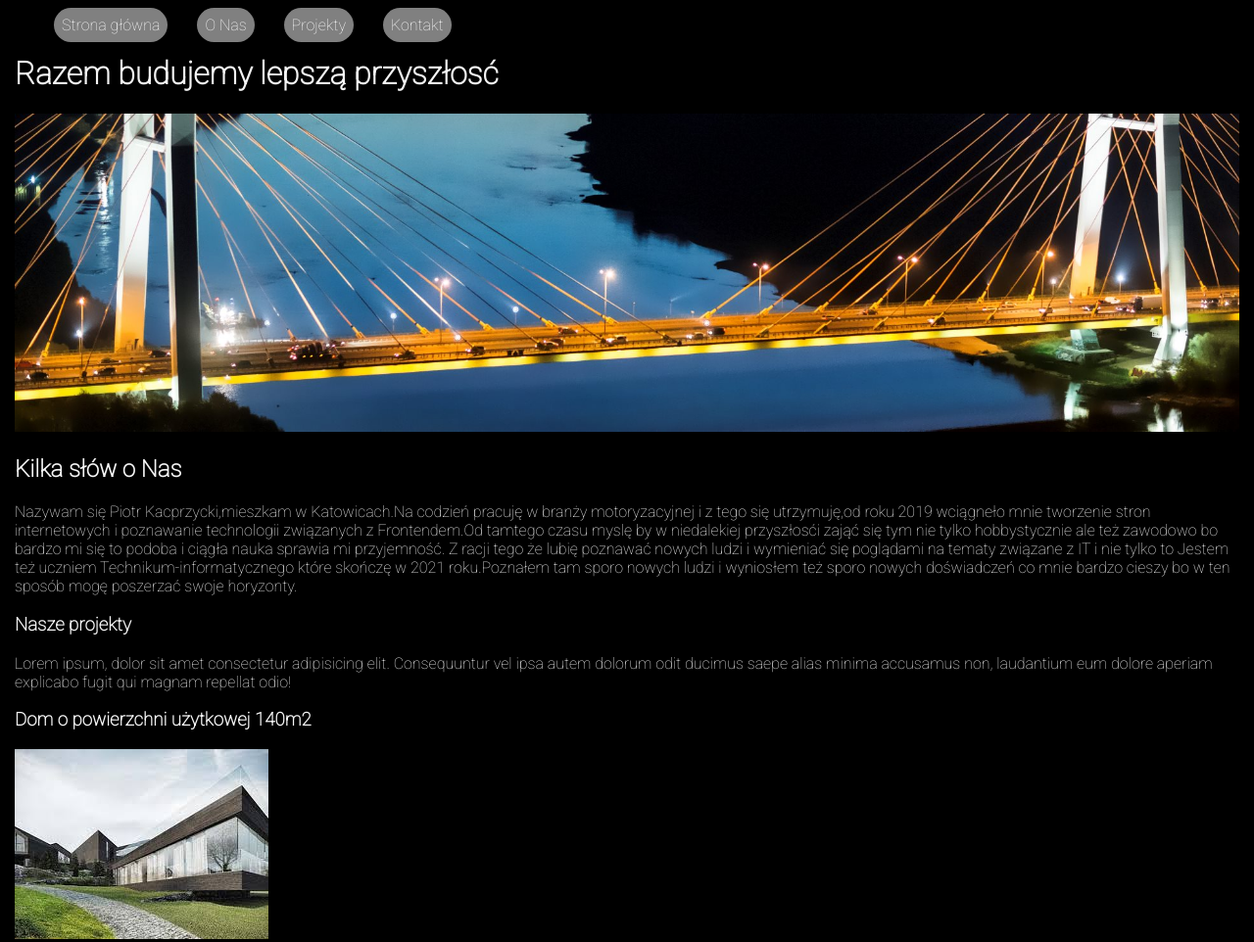
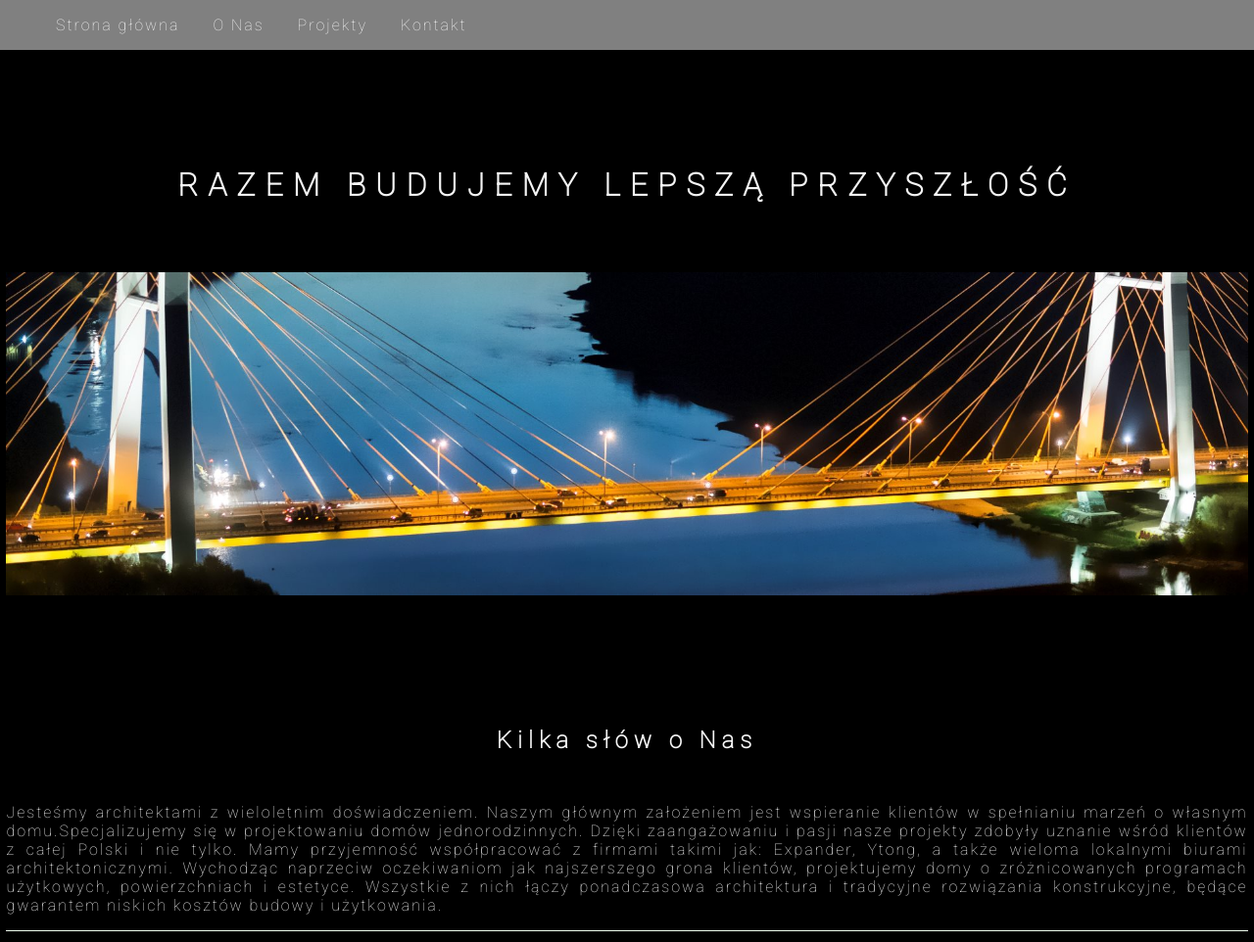
Before and after one commit to Piotr-Kacprzycki/Mypage, a plain HTML site: page index.html in a window 1280 px wide. Shown: the top 962 px of the page at 98% size. Drawn offline with Linux system fonts and the light colour scheme.

Commit message:
changes page again

```diff
--- a/index.html
+++ b/index.html
@@ -4,7 +4,7 @@
 <head>
     <meta charset="UTF-8">
     <meta name="viewport" content="width=device-width, initial-scale=1.0">
-    <title>Moje przygody z nauką FRONTENDU</title>
+    <title>Projekty domów | House.pl</title>
     <link rel="stylesheet" href="style.css" type="text/css">
     <link rel="preconnect" href="https://fonts.gstatic.com">
     <link href="https://fonts.googleapis.com/css2?family=Roboto:wght@100&display=swap" rel="stylesheet">
@@ -26,24 +26,17 @@
     <main class="main">
         <header id="top" class="header-main">
 
-            <h1 class="header-main-title">Razem budujemy lepszą przyszłosć</h1>
+            <h1 class="header-main-title">Razem budujemy lepszą przyszłość</h1>
         </header>
         <section class="section-img">
-            <img class="section-img-top" src="header.jpg" width="1250" alt="Zdjecie mostu.">
+            <img class="section-img-top" src="header.jpg" width="100%" alt="Zdjecie mostu.">
         </section>
         <!-- Sekcja o nas -->
         <section class="aboutUs" id="aboutUs-nav">
             <h2 class="header-aboutUs">Kilka słów o Nas</h2>
             <article class="article-aboutUs">
-                <p class="article-paragraph-aboutUs"> Nazywam się Piotr Kacprzycki,mieszkam w Katowicach.Na codzień
-                    pracuję w branży
-                    motoryzacyjnej i z tego się utrzymuję,od roku 2019 wciągneło mnie tworzenie stron internetowych i
-                    poznawanie technologii związanych z Frontendem.Od tamtego czasu myslę by w niedalekiej przyszłosći
-                    zająć się tym nie tylko hobbystycznie ale też zawodowo bo bardzo mi się to podoba i ciągła nauka
-                    sprawia mi przyjemność. Z racji tego że lubię poznawać nowych ludzi i wymieniać się poglądami na
-                    tematy związane z IT i nie tylko to Jestem też uczniem Technikum-informatycznego które skończę w
-                    2021 roku.Poznałem tam sporo nowych ludzi i wyniosłem też sporo nowych doświadczeń co mnie bardzo
-                    cieszy bo w ten sposób mogę poszerzać swoje horyzonty. </p>
+                <p class="article-paragraph-aboutUs"> Jesteśmy architektami z wieloletnim doświadczeniem.  Naszym głównym założeniem jest wspieranie klientów w spełnianiu marzeń o własnym domu.Specjalizujemy się w projektowaniu domów jednorodzinnych. Dzięki zaangażowaniu i pasji nasze projekty zdobyły uznanie wśród  klientów z całej Polski i nie tylko. Mamy przyjemność współpracować z firmami takimi jak: Expander, Ytong, a także wieloma lokalnymi biurami architektonicznymi. Wychodząc naprzeciw oczekiwaniom jak najszerszego grona klientów, projektujemy domy o zróżnicowanych programach użytkowych, powierzchniach i estetyce.  Wszystkie z nich łączy ponadczasowa architektura i tradycyjne rozwiązania konstrukcyjne, będące gwarantem niskich kosztów budowy i użytkowania.
+                   </p>
 
             </article>
 
@@ -139,8 +132,8 @@
     </main>
 
 
-    <footer>
-<p>Stronę wykonał-Kacprzycki Piotr2021r</p>
+    <footer class="footer">
+<p class="footer-info">Stronę wykonał-Kacprzycki Piotr 2021r</p>
         <a href="#top">Powrót na górę</a>
     </footer>
     <script src="main.js"></script>
--- a/style.css
+++ b/style.css
@@ -6,38 +6,89 @@ padding: 0;
 box-sizing: border-box;
 font-family: 'Roboto', sans-serif;
 }
+/* nawigacja */
 .header-navigation{
 
-
-position: sticky;
+background-color:gray;
+position: fixed;
 top: 0;
-
+width: 100%;
 }
 
 .navigation-item{
 list-style: none;
 display: flex;
 
+}
+
+.navigation-link a{
+margin:12px;
+letter-spacing: 2px;
+color: #f5f5f5;
+padding: 5px;
+text-decoration: none;
+border-radius: 40px;
+
+}
+.navigation-link :hover{
+
+ background-color:  #38214e;
 
 }
 
-.navigation-link a{
-margin:15px;
-background-color:gray;
-color: white;
-padding: 8px;
-text-decoration: none;
-border-radius: 40px;
+/* nagłówki */
+.header-main-title{
+
+text-align: center;
+margin: 170px 0px 70px 0px;
+text-transform: uppercase;
+letter-spacing: 10px;
+
 }
-.navigation-link :hover{
+.header-aboutUs{
+text-align: center;
+margin-top: 130px;
+margin-bottom: 50px;
 
- background-color:  blueviolet;
+letter-spacing: 6px;
 }
 
+
+/* akapity,tresc */
+
+.aboutUs{
+
+border-bottom: honeydew 1px solid;
+
+
+}
+
+.article-paragraph-aboutUs{
+
+
+text-align: justify;
+letter-spacing: 2px;
+
+}
+/* main */
 .main{
-max-width: 1250px;
+max-width: 99%;
 margin: auto;
 
 
 
 }
+.section-img{
+
+
+
+
+
+}
+
+.footer-info{
+
+    text-align: center;
+    letter-spacing: 1px;
+    margin:30px auto 30px auto
+}
```
